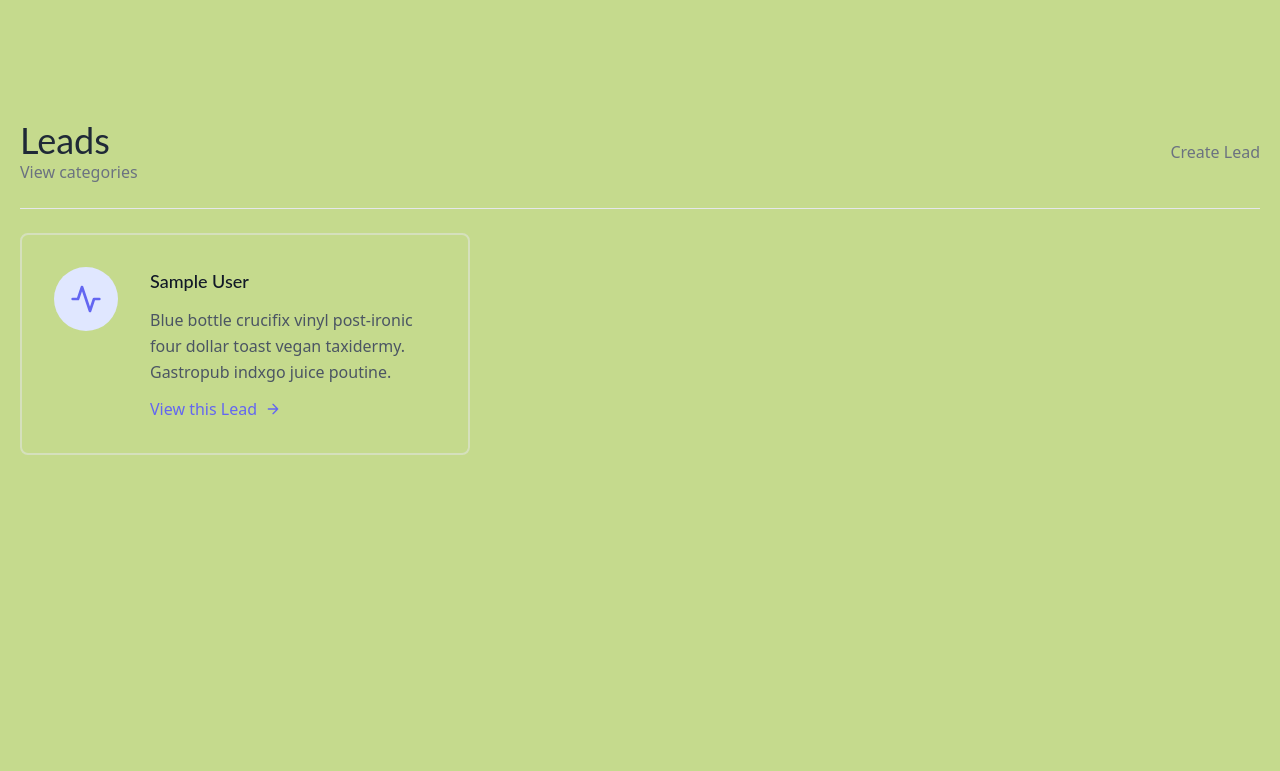
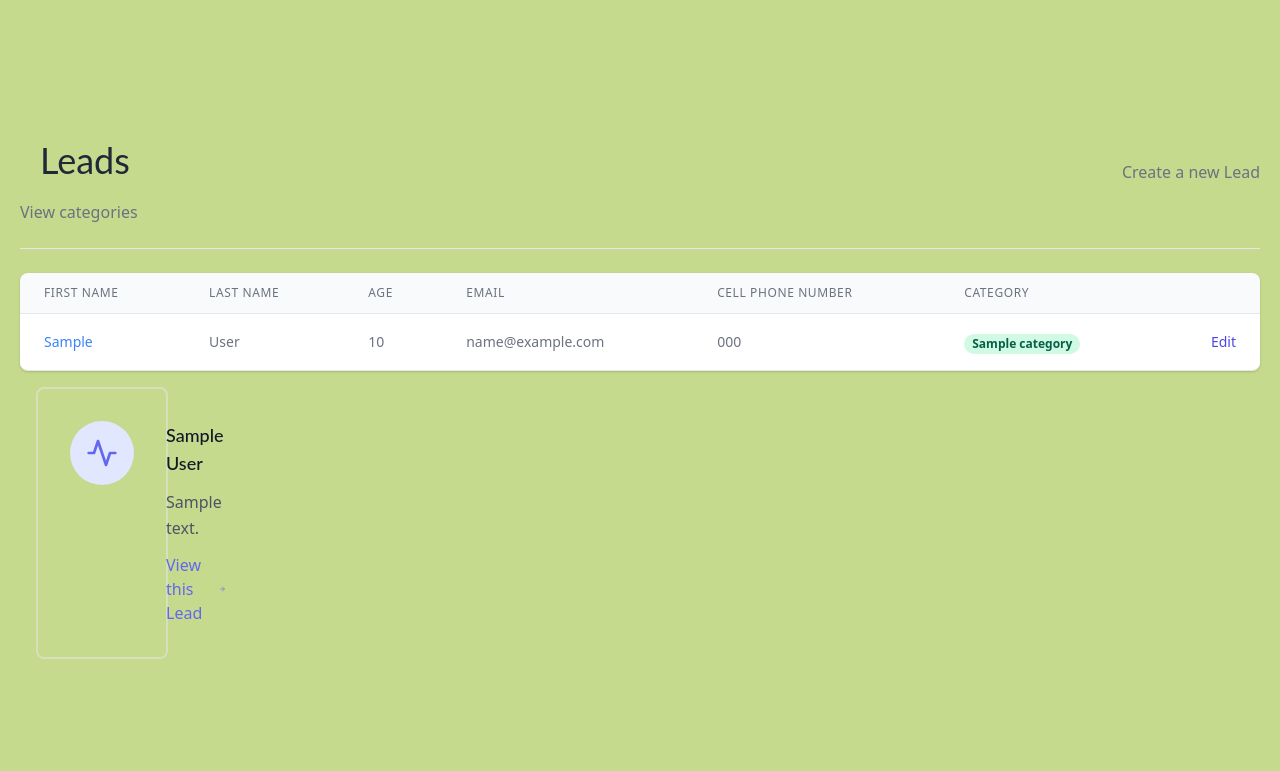
Before and after one commit to EdwinKingori/djcrm, a Django app: page /leads/ in a window 1280 px wide. Shown: the part 80-851 px from the top of the page. Before the commit the page ends 535 px from the top, so only its background shows below. Run offline with Django 5.2, Linux system fonts and the light colour scheme; a user stored in the database is signed in; tables that the repository leaves empty hold one stand-in row (values such as "Sample post"); some libraries are stand-ins or nearby versions.

Commit message:
template updates

```diff
--- a/djcrm/settings.py
+++ b/djcrm/settings.py
@@ -144,6 +144,7 @@
 EMAIL_BACKEND = "django.core.mail.backends.console.EmailBackend"
 LOGIN_REDIRECT_URL = "/leads"
 LOGIN_URL = "/login"
+LOGOUT_REDIRECT_URL = "/"
 
 
 CRISPY_ALLOWED_TEMPLATE_PACKS = "tailwind"
--- a/leads/models.py
+++ b/leads/models.py
@@ -30,6 +30,10 @@
         "Agent", null=True, blank=True, on_delete=models.SET_NULL)
     category = models.ForeignKey(
         "Category", related_name="leads", null=True, blank=True, on_delete=models.SET_NULL)
+    description = models.TextField(null=True)
+    date_added = models.DateTimeField(auto_now_add=True)
+    phone_number = models.CharField(max_length=50, null=True)
+    email = models.EmailField(null=True)
 
     def __str__(self):
         return f"{self.first_name} {self.last_name}"
--- a/leads/templates/leads/index.html
+++ b/leads/templates/leads/index.html
@@ -2,7 +2,7 @@
 {% load static %}
 
 {% block title %}
-    DjangoCRM
+    list
 {% endblock title %}
 
 {% block css_files %}
@@ -14,7 +14,7 @@
         <div class="container px-5 py-24 mx-auto flex flex-wrap">
             <div class="w-full mb-6 py-6 flex justify-between items-center border-b border-gray-200">
                 <div>
-                    <h1 class="text-4xl text-gray-800">Leads</h1>
+                    <h1 class="p-5 text-4xl text-gray-800">Leads</h1>
                     <a class="text-gray-500 hover:text-green-800" href="{% url "categories" %}">
                         View categories
                     </a>
@@ -22,13 +22,93 @@
                 {% if request.user.is_organizer %}
                     <div>
                         <a class="text-gray-500 hover:text-green-800" href="{% url "createlead" %}">
-                            Create Lead
+                            Create a new Lead
                         </a>
                     </div>
                 {% endif %}
         </div>
 
-        <div class="flex flex-wrap -m-4">
+
+        <div class="flex flex-col w-full">
+            <div class="-my-2 overflow-x-auto sm:-mx-6 lg:-mx-8">
+            <div class="py-2 align-middle inline-block min-w-full sm:px-6 lg:px-8">
+                <div class="shadow overflow-hidden border-b border-gray-200 sm:rounded-lg">
+                <table class="min-w-full divide-y divide-gray-200">
+                    <thead class="bg-gray-50">
+                        <tr>
+                            <th scope="col" class="px-6 py-3 text-left text-xs font-medium text-gray-500 uppercase tracking-wider">
+                            First Name
+                            </th>
+                            <th scope="col" class="px-6 py-3 text-left text-xs font-medium text-gray-500 uppercase tracking-wider">
+                            Last Name
+                            </th>
+                            <th scope="col" class="px-6 py-3 text-left text-xs font-medium text-gray-500 uppercase tracking-wider">
+                            Age
+                            </th>
+                            <th scope="col" class="px-6 py-3 text-left text-xs font-medium text-gray-500 uppercase tracking-wider">
+                            Email
+                            </th>
+                            <th scope="col" class="px-6 py-3 text-left text-xs font-medium text-gray-500 uppercase tracking-wider">
+                            Cell Phone Number
+                            </th>
+                            <th scope="col" class="px-6 py-3 text-left text-xs font-medium text-gray-500 uppercase tracking-wider">
+                            Category
+                            </th>
+                            <th scope="col" class="relative px-6 py-3">
+                            <span class="sr-only">Edit</span>
+                            </th>
+                        </tr>
+                    </thead>
+                    <tbody>
+                        {% for lead in leads %}
+                            <tr class="bg-white">
+                                <td class="px-6 py-4 whitespace-nowrap text-sm font-medium text-gray-900">
+                                    <a class="text-blue-500 hover:text-blue-800" href="{% url "lead_detail" lead.pk %}">{{ lead.first_name }}</a>
+                                </td>
+                                <td class="px-6 py-4 whitespace-nowrap text-sm text-gray-500">
+                                    {{ lead.last_name }}
+                                </td>
+                                <td class="px-6 py-4 whitespace-nowrap text-sm text-gray-500">
+                                    {{ lead.age }}
+                                </td>
+                                <td class="px-6 py-4 whitespace-nowrap text-sm text-gray-500">
+                                    {{ lead.email }}
+                                </td>
+                                <td class="px-6 py-4 whitespace-nowrap text-sm text-gray-500">
+                                    {{ lead.phone_number }}
+                                </td>
+                                <td class="px-6 py-4 whitespace-nowrap">
+                                    {% if lead.category %}
+                                        <span class="px-2 inline-flex text-xs leading-5 font-semibold rounded-full bg-green-100 text-green-800">
+                                            {{ lead.category.name }}
+                                        </span>
+                                    {% else %}
+                                        <span class="px-2 inline-flex text-xs leading-5 font-semibold rounded-full bg-gray-100 text-gray-800">
+                                            Unassigned
+                                        </span>
+                                    {% endif %}
+                                </td>
+                                <td class="px-6 py-4 whitespace-nowrap text-right text-sm font-medium">
+                                    <a href="{% url "lead-update" lead.pk %}" class="text-indigo-600 hover:text-indigo-900">
+                                        Edit
+                                    </a>
+                                </td>
+                            </tr>
+
+                        {% empty %}
+
+                        <p>There are currently no leads</p>
+
+                        {% endfor %}
+                    </tbody>
+                </table>
+                </div>
+            </div>
+            </div>
+        </div>
+
+
+        <div class=" p-4 flex flex-wrap -m-4">
             {% for lead in leads  %}
                 <div class="p-4 lg:w-1/2 md:w-full">
                     <div class="flex border-2 rounded-lg border-gray-200 border-opacity-50 p-8 sm:flex-row flex-col">
@@ -43,7 +123,7 @@
                             {{lead.first_name}} {{lead.last_name}}
                         </h2>
                         <p class="leading-relaxed text-base">
-                            Blue bottle crucifix vinyl post-ironic four dollar toast vegan taxidermy. Gastropub indxgo juice poutine.
+                            {{ lead.description }}
                         </p>
                         <a href="{% url "lead_detail" lead.pk %}" class="mt-3 text-indigo-500 inline-flex items-center">
                             View this Lead
@@ -76,7 +156,7 @@
                                     {{lead.first_name}} {{lead.last_name}}
                                 </h2>
                                 <p class="leading-relaxed text-base">
-                                    Blue bottle crucifix vinyl post-ironic four dollar toast vegan taxidermy. Gastropub indxgo juice poutine.
+                                    {{ lead.description }}
                                 </p>
                                 <a href="{% url "assign-agent" lead.pk %}" class="mt-3 text-indigo-500 inline-flex items-center">
                                    Assign to an agent
--- a/leads/views.py
+++ b/leads/views.py
@@ -1,4 +1,4 @@
-from typing import Any
+import datetime
 from django.core.mail import send_mail
 from django.db.models.query import QuerySet
 from django.forms.forms import BaseForm
@@ -138,6 +138,9 @@
         return reverse("index")
 
     def form_valid(self, form):
+        lead = form.save(commit=False)
+        lead.organization = self.request.user.userprofile
+        lead.save()
         # To Send e-mail
         send_mail(
             subject="A lead has been created",
```
Also changed, not shown: leads/forms.py (+6 -13 lines), leads/templates/leads/assign_agent.html (+13 -9 lines).
